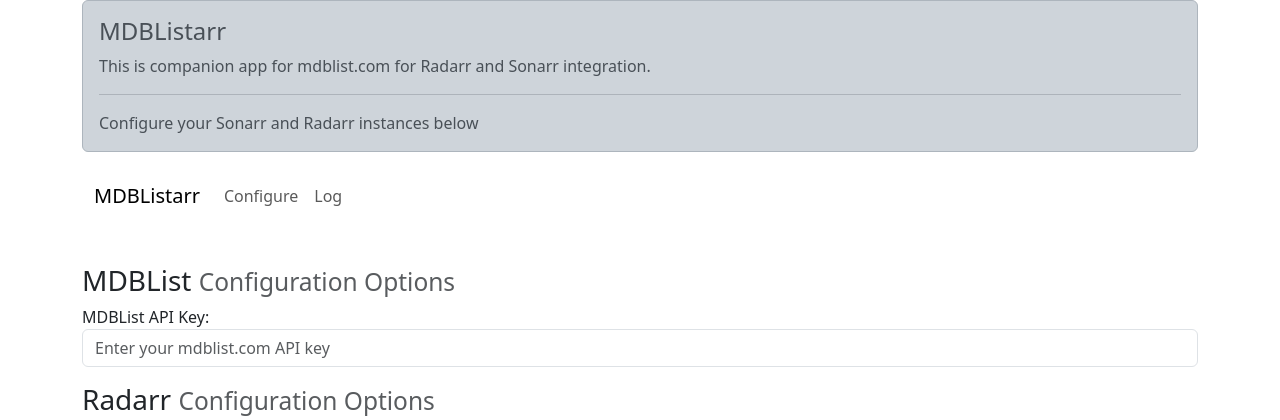
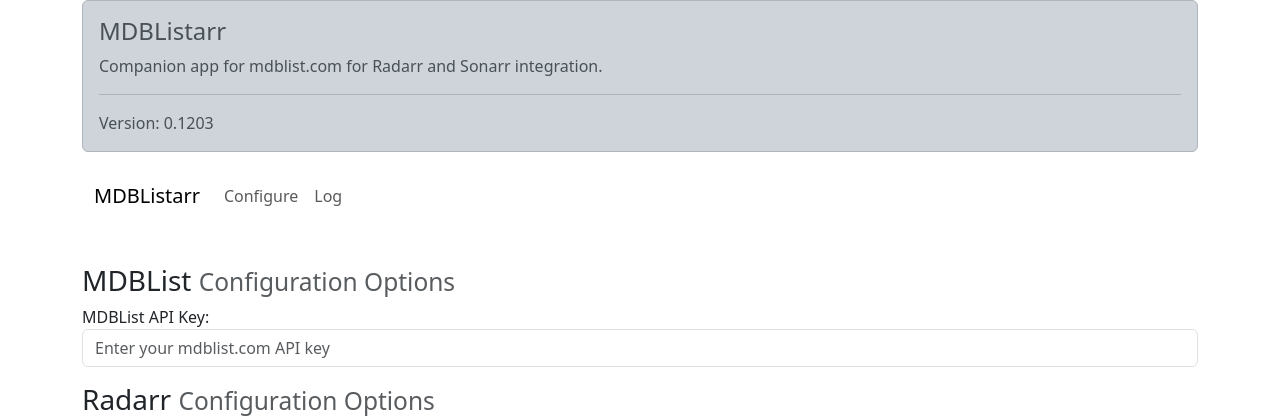
Before and after one commit to linaspurinis/mdblistarr, a Django app: page / in a window 1280 px wide. Shown: the top 420 px of the page. Run offline with Django 4.2, Linux system fonts and the light colour scheme.

Commit message:
Version Number

```diff
--- /dev/null
+++ b/mdblistarr/mdblistrr/templatetags/version.py
@@ -0,0 +1,9 @@
+from django import template
+import time
+import os
+
+register = template.Library()
+
+@register.simple_tag
+def version_date():
+    return f"0.{time.strftime('%m%d', time.gmtime(os.path.getmtime('../')))}"
--- a/mdblistarr/templates/layout.html
+++ b/mdblistarr/templates/layout.html
@@ -1,3 +1,4 @@
+{% load version %}
 <!DOCTYPE html>
 <html lang="en">
     <head>
@@ -26,9 +27,9 @@
         <div class="container">
             <div class="alert alert-dark" role="alert">
             <h4 class="alert-heading">MDBListarr</h4>
-            <p>This is companion app for mdblist.com for Radarr and Sonarr integration.</p>
+            <p>Companion app for mdblist.com for Radarr and Sonarr integration.</p>
             <hr>
-            <p class="mb-0">Configure your Sonarr and Radarr instances below</p>
+            <p class="mb-0">Version: {% version_date %}</p>
             </div>
 
             <nav class="navbar navbar-expand-lg navbar-light">
```
Also changed, not shown: mdblistarr/mdblistrr/migrations/0001_initial.py, mdblistarr/mdblistrr/templatetags/__init__.py (added).
